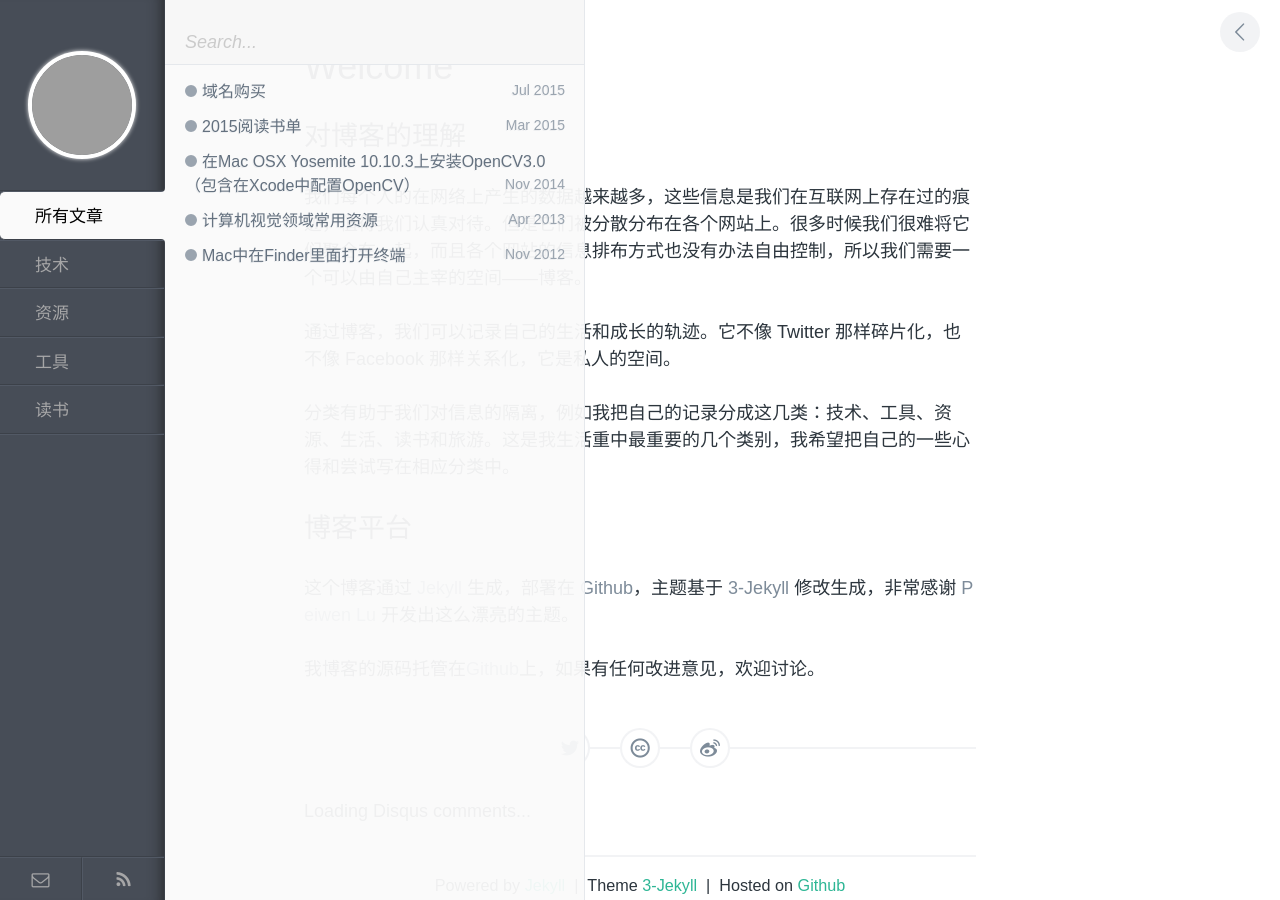
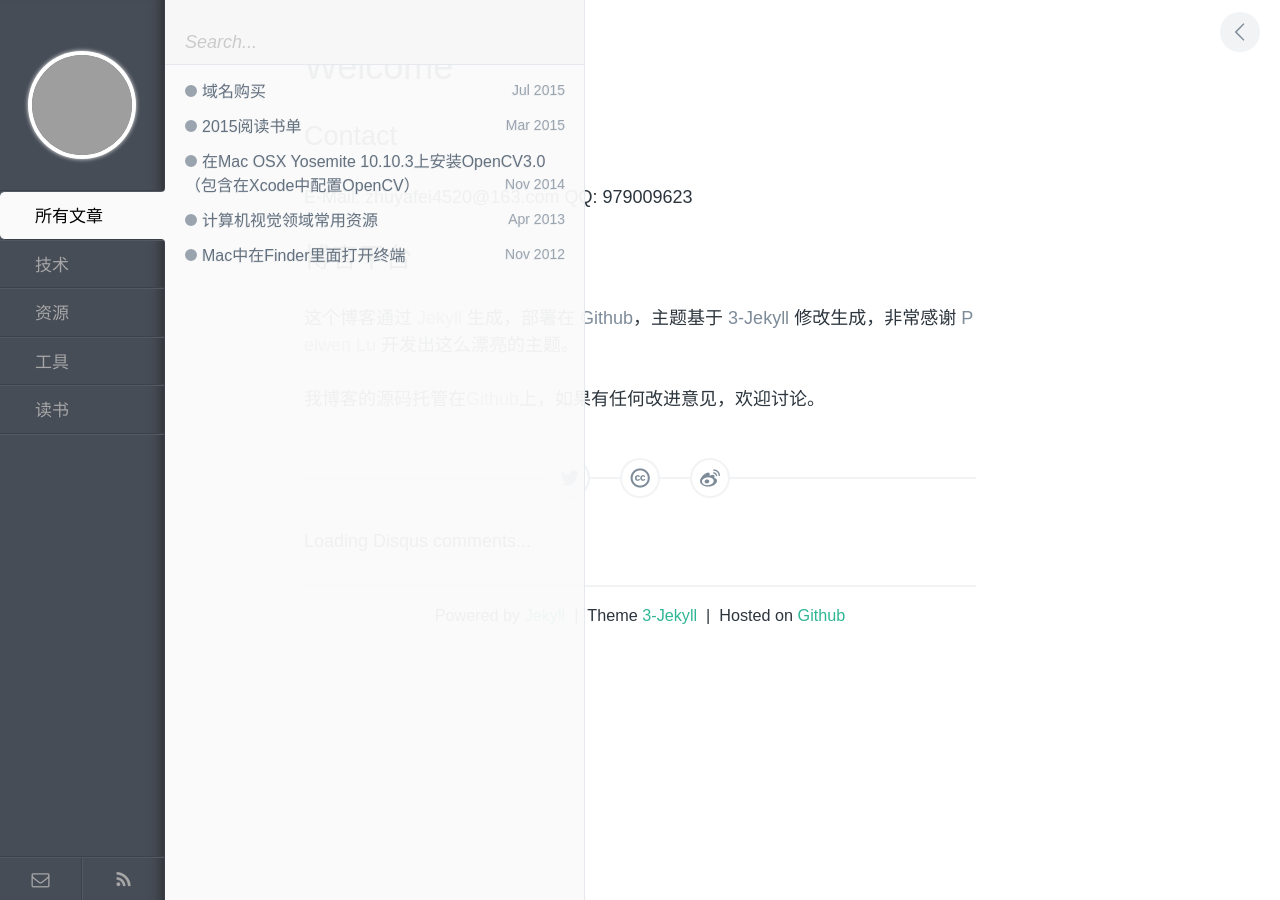
Before and after one commit to zhuyafei/zhuyafei.github.io, a Jekyll site: the page built from index.md, in a window 1280 px wide. Built offline with Jekyll 4.4.1, drawn with Linux system fonts in a browser that asks for light colours; comment, search, counter and statistics services are not loaded; grey boxes are pictures that could not be loaded.

Commit message:
Modify index.md

```diff
--- a/index.md
+++ b/index.md
@@ -3,13 +3,10 @@ layout: post
 title: Welcome
 ---
 
-## 对博客的理解
+## Contact
 
-我们每个人的在网络上产生的数据越来越多，这些信息是我们在互联网上存在过的痕迹，值得我们认真对待。但是它们被分散分布在各个网站上。很多时候我们很难将它们聚合在一起，而且各个网站的信息排布方式也没有办法自由控制，所以我们需要一个可以由自己主宰的空间——博客。
-
-通过博客，我们可以记录自己的生活和成长的轨迹。它不像 Twitter 那样碎片化，也不像 Facebook 那样关系化，它是私人的空间。
-
-分类有助于我们对信息的隔离，例如我把自己的记录分成这几类：技术、工具、资源、生活、读书和旅游。这是我生活重中最重要的几个类别，我希望把自己的一些心得和尝试写在相应分类中。
+E-Mail: zhuyafei4520@163.com
+QQ: 979009623
 
 ## 博客平台
 
```
